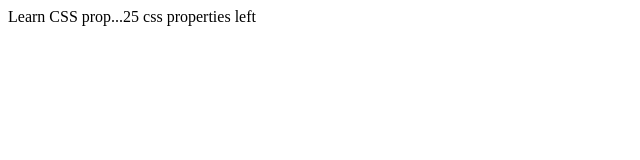
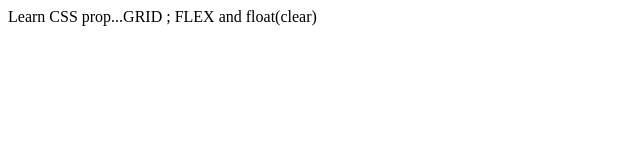
Before and after one commit to gmurad97/Flexible-Gallery, a plain HTML site: page index.html in a window 1280 px wide. Shown: the whole page, without its empty margins (0-640 px from the left). Drawn offline with Linux system fonts and the light colour scheme.

Commit message:
Update index.html

```diff
--- a/index.html
+++ b/index.html
@@ -7,6 +7,6 @@
     <title>Document</title>
 </head>
 <body>
-    Learn CSS prop...25 css properties left
+    Learn CSS prop...GRID ; FLEX and float(clear)
 </body>
 </html>
```
